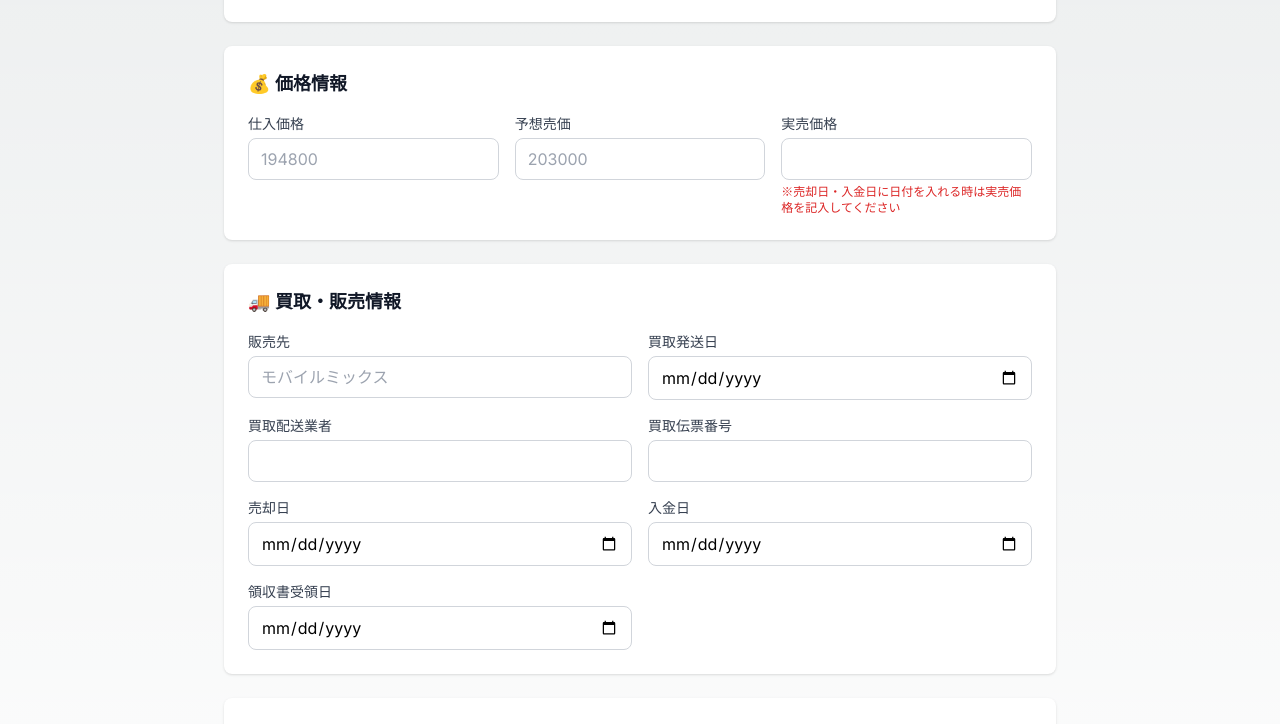
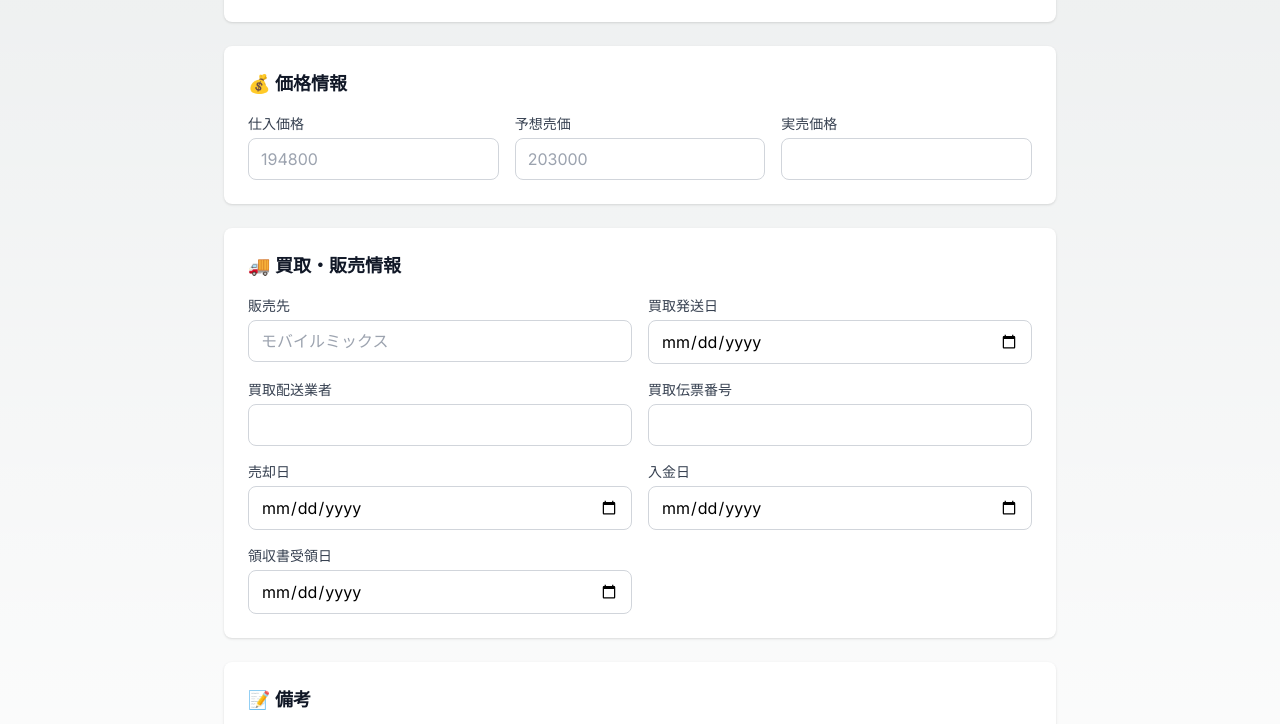
Before and after one commit to ponta-ta-taro/resale-tracker, a Next.js app: page /inventory/new in a window 1280 px wide. Shown: the part 1495-2219 px from the top of the page. Built offline with nearby package versions, Linux system fonts and the light colour scheme; no server answers; the database is empty.

Commit message:
Make actual price warning message conditional

```diff
--- a/app/inventory/[id]/page.tsx
+++ b/app/inventory/[id]/page.tsx
@@ -578,7 +578,9 @@ export default function InventoryDetailPage() {
                                     onChange={(e) => updateField('actual_price', e.target.value ? parseInt(e.target.value) : null)}
                                     className="w-full px-3 py-2 border border-gray-300 rounded-lg focus:ring-2 focus:ring-blue-500 focus:border-transparent"
                                 />
-                                <p className="text-xs text-red-600 mt-1">※売却日・入金日に日付を入れる時は実売価格を記入してください</p>
+                                {(formData.sold_at || formData.paid_at) && (!formData.actual_price || formData.actual_price === 0) && (
+                                    <p className="text-xs text-red-600 mt-1">※売却日・入金日に日付を入れる時は実売価格を記入してください</p>
+                                )}
                             </div>
                         </div>
                     </div>
--- a/app/inventory/new/page.tsx
+++ b/app/inventory/new/page.tsx
@@ -390,7 +390,9 @@ export default function NewInventoryPage() {
                                     onChange={(e) => updateField('actual_price', e.target.value ? parseInt(e.target.value) : null)}
                                     className="w-full px-3 py-2 border border-gray-300 rounded-lg focus:ring-2 focus:ring-blue-500 focus:border-transparent"
                                 />
-                                <p className="text-xs text-red-600 mt-1">※売却日・入金日に日付を入れる時は実売価格を記入してください</p>
+                                {(formData.sold_at || formData.paid_at) && (!formData.actual_price || formData.actual_price === 0) && (
+                                    <p className="text-xs text-red-600 mt-1">※売却日・入金日に日付を入れる時は実売価格を記入してください</p>
+                                )}
                             </div>
                         </div>
                     </div>
```
